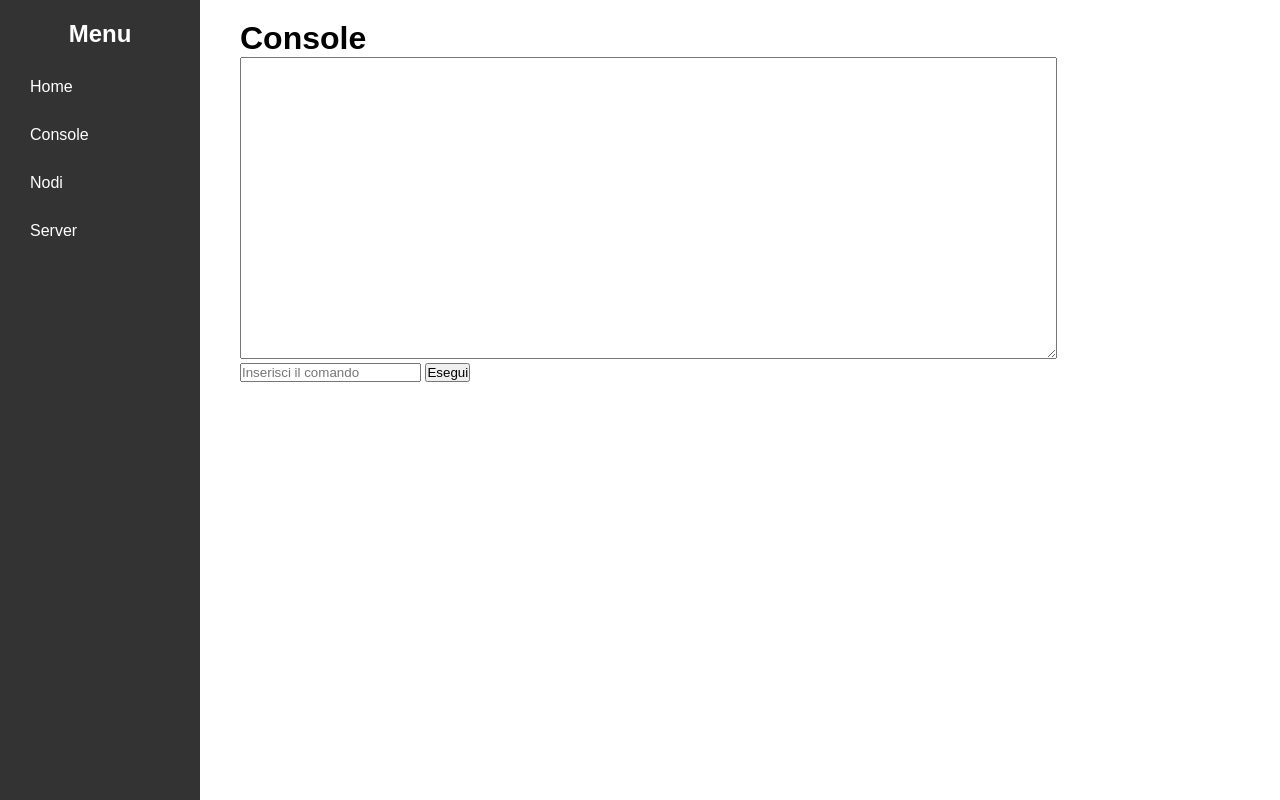
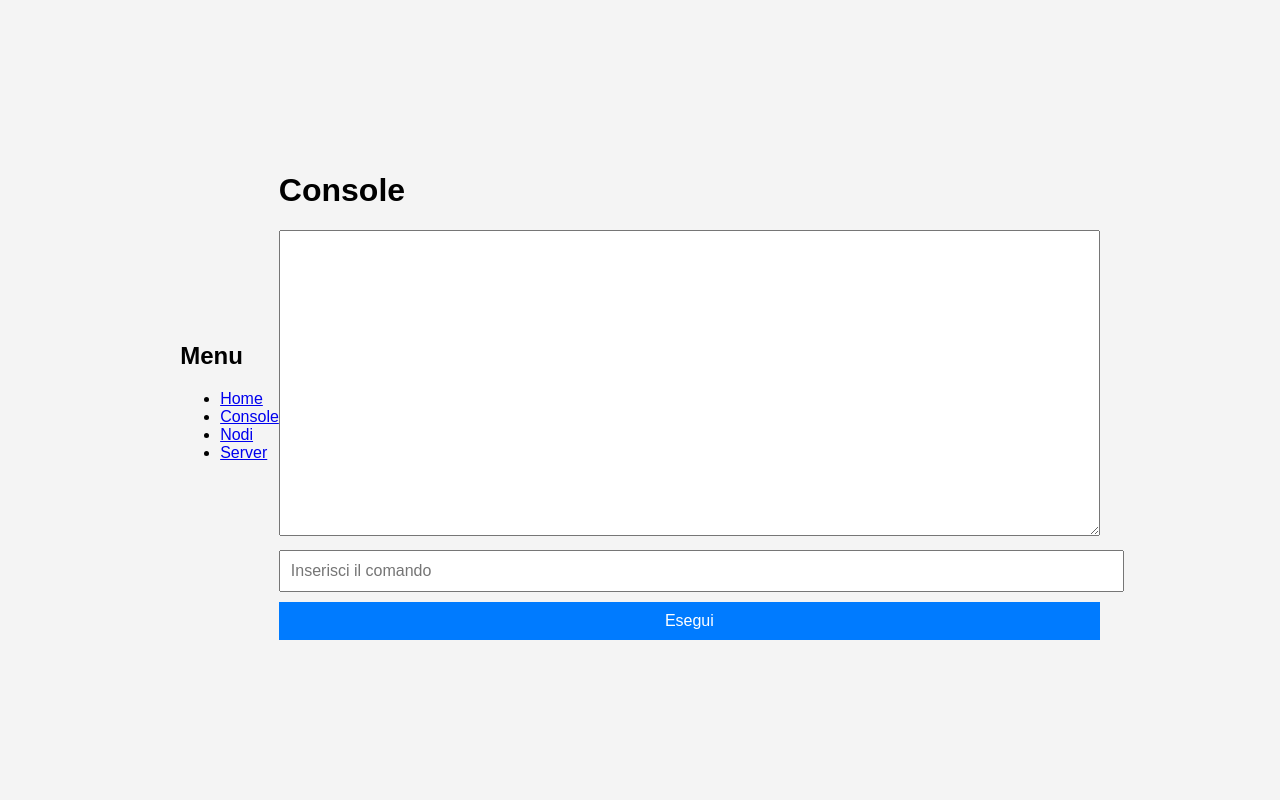
Before and after one commit to Leo2Galli/UbuntuPanel, a PHP site: page /console.html in a window 1280 px wide. Run offline with PHP 8.4, Linux system fonts and the light colour scheme.

Commit message:
Update style.css

```diff
--- a/style.css
+++ b/style.css
@@ -1,61 +1,37 @@
-* {
+body {
+    font-family: Arial, sans-serif;
+    background-color: #f4f4f4;
     margin: 0;
     padding: 0;
-    box-sizing: border-box;
+    display: flex;
+    justify-content: center;
+    align-items: center;
+    height: 100vh;
 }
 
-body {
-    font-family: Arial, sans-serif;
-    display: flex;
+.login-container, .admin-container, .create-server-container {
+    background: white;
+    padding: 20px;
+    border-radius: 8px;
+    box-shadow: 0 2px 10px rgba(0, 0, 0, 0.1);
+    text-align: center;
 }
 
-.sidebar {
-    background-color: #333;
-    color: white;
-    width: 200px;
-    height: 100vh;
-    padding: 20px;
-    position: fixed;
+input, button {
+    display: block;
+    width: 100%;
+    margin: 10px 0;
+    padding: 10px;
+    font-size: 16px;
 }
 
-.sidebar h2 {
-    text-align: center;
-    margin-bottom: 20px;
+button {
+    background-color: #007BFF;
+    color: white;
+    border: none;
+    cursor: pointer;
 }
 
-.sidebar ul {
-    list-style-type: none;
+button:hover {
+    background-color: #0056b3;
 }
-
-.sidebar ul li {
-    margin: 10px 0;
-}
-
-.sidebar ul li a {
-    color: white;
-    text-decoration: none;
-    display: block;
-    padding: 10px;
-    transition: background-color 0.3s;
-}
-
-.sidebar ul li a:hover {
-    background-color: #575757;
-}
-
-.content {
-    margin-left: 220px;
-    padding: 20px;
-    width: calc(100% - 220px);
-}
-
-.charts {
-    display: flex;
-    justify-content: space-around;
-    margin-top: 40px;
-}
-
-canvas {
-    width: 300px;
-    height: 300px;
-}
```
